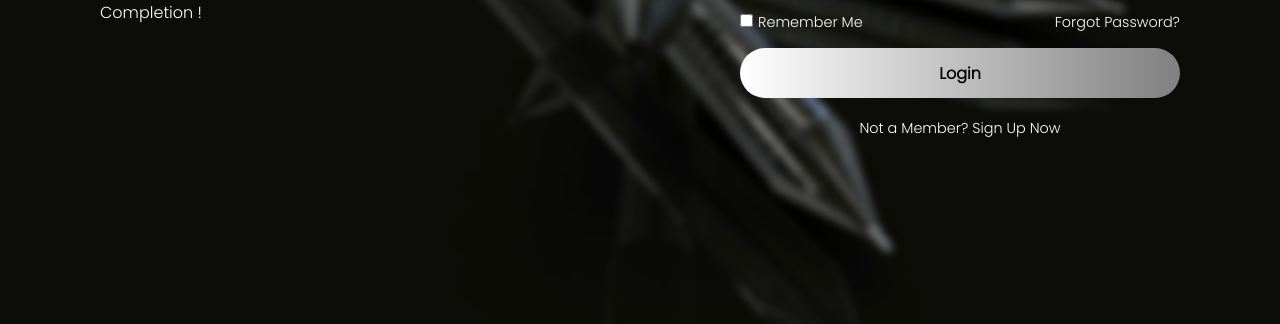
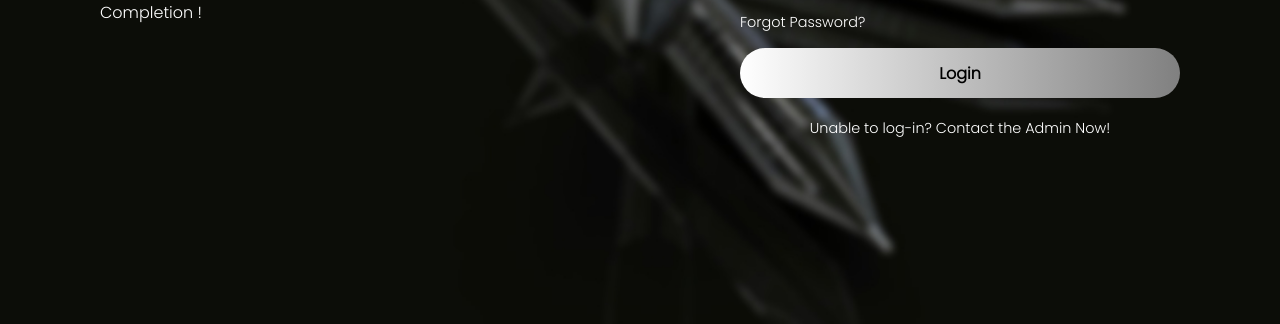
Before and after one commit to Project-Exhibition/EduTrack, a plain HTML site: page index.html in a window 1280 px wide. Shown: the part 476-800 px from the top of the page. Drawn offline with nearby package versions, Linux system fonts and the light colour scheme.

Commit message:
Update index.html

```diff
--- a/index.html
+++ b/index.html
@@ -39,12 +39,12 @@
                     <label>Enter Your Password</label>
                 </div>
                 <div class="remember-forgot">
-                    <label><input type="checkbox">Remember Me</label>
+<!--                     <label><input type="checkbox">Remember Me</label> maybe add it later when it can actually be added-->
                     <a href="#">Forgot Password?</a>
                 </div>
                 <button type="submit" class="btn" onclick="return auth()">Login</button>
                 <div class="register-link">
-                    <p>Not a Member? <a href="#">Sign Up Now</a></p>
+                    <p>Unable to log-in? <a href="#">Contact the Admin Now!</a></p>
                 </div>
             </form>
 
@@ -66,7 +66,7 @@
             }
             else if (email=="teacher@gmail.com" && password=='teacher@1234') {
                 alert("Logged into Teacher");
-                window.location.assign("page3.html");
+                window.location.assign("page2.html");
                 return false;
             }
             else if (email=="student@gmail.com" && password=='student@1234') {
```
